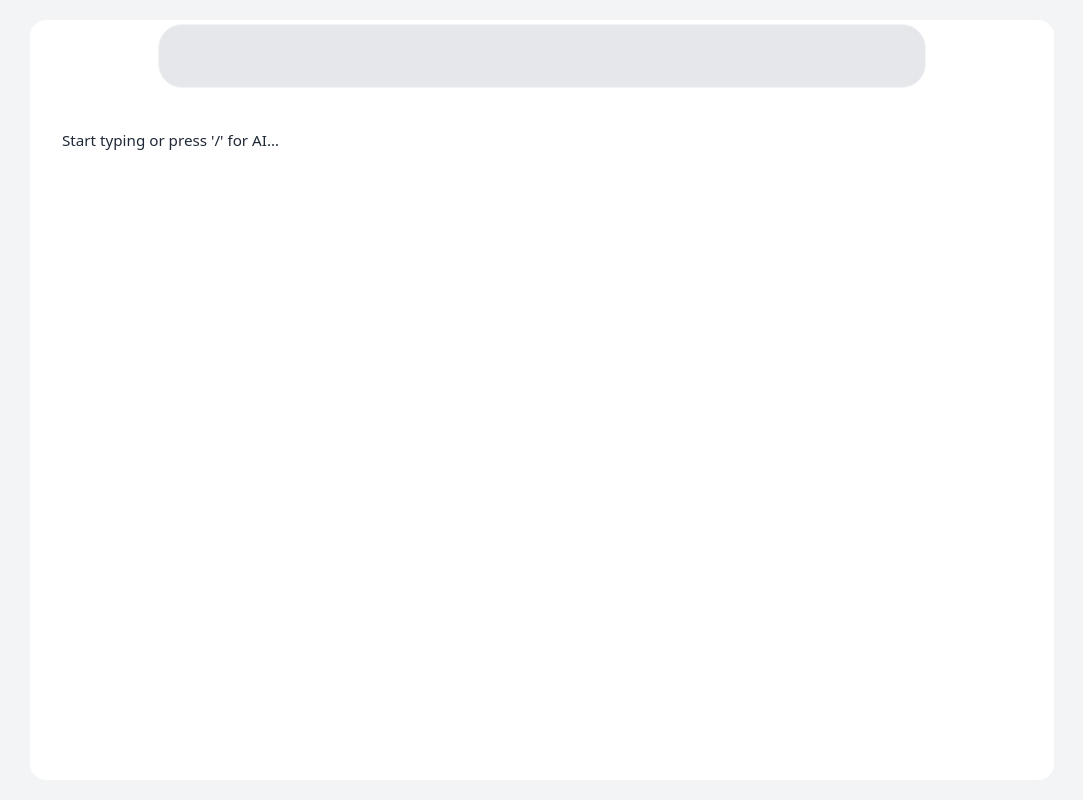
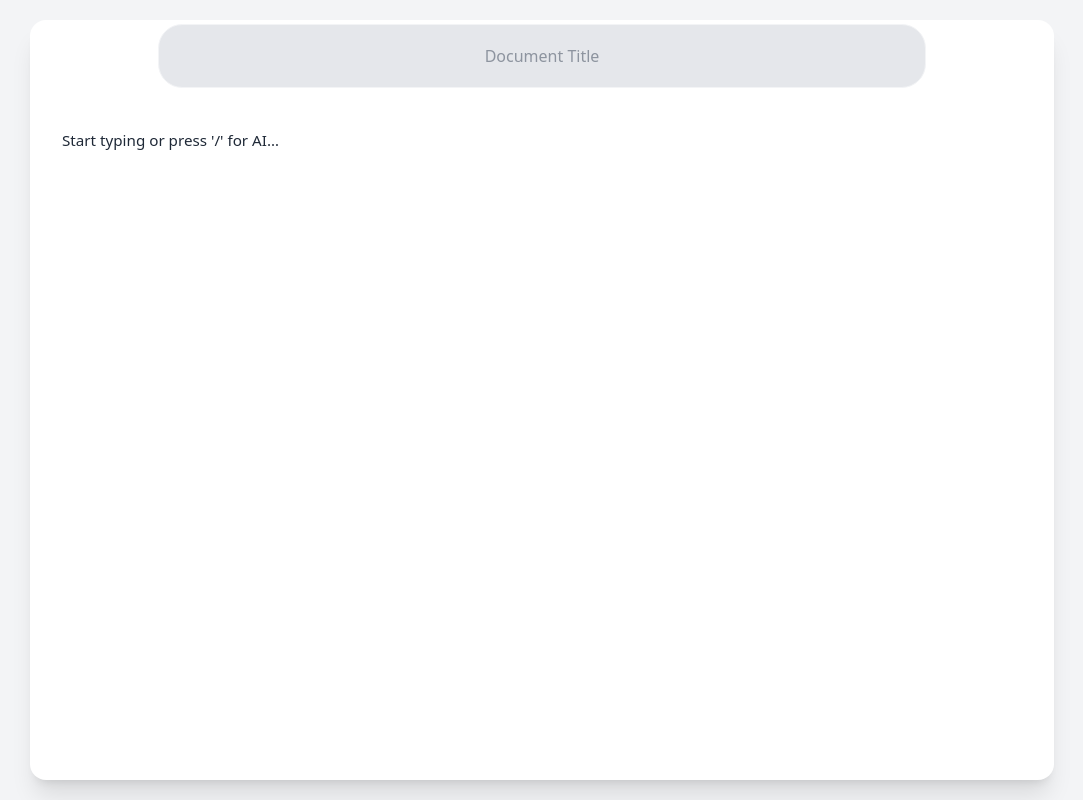
Before and after one commit to Skaff10/Zedit, a React (Vite) app in the folder client/: page /focus in a window 1280 px wide. Shown: the whole page, without its empty margins (98-1181 px from the left). Built offline with nearby package versions, Linux system fonts and the light colour scheme.

Commit message:
Added animation to enter the FocusEditor

```diff
--- a/client/package.json
+++ b/client/package.json
@@ -15,6 +15,7 @@
     "@tiptap/react": "^3.11.1",
     "@tiptap/starter-kit": "^3.11.1",
     "axios": "^1.13.2",
+    "framer-motion": "^12.23.25",
     "react": "^19.2.0",
     "react-dom": "^19.2.0",
     "react-router-dom": "^7.9.6",
--- a/client/src/App.tsx
+++ b/client/src/App.tsx
@@ -7,14 +7,26 @@ import FocusEditor from "./pages/FocusEditor";
 function App() {
   return (
     <BrowserRouter>
-      <Routes>
+      <AnimatedRoutes />
+    </BrowserRouter>
+  );
+}
+
+import { useLocation } from "react-router-dom";
+import { AnimatePresence } from "framer-motion";
+
+function AnimatedRoutes() {
+  const location = useLocation();
+  return (
+    <AnimatePresence mode="wait">
+      <Routes location={location} key={location.pathname}>
         <Route path="/" element={<Home />} />
         <Route path="/login" element={<Login />} />
         <Route path="/signup" element={<Signup />} />
         <Route path="/focus" element={<FocusEditor />} />
         <Route path="*" element={<Navigate to="/" replace />} />
       </Routes>
-    </BrowserRouter>
+    </AnimatePresence>
   );
 }
 
--- a/client/src/components/Board.tsx
+++ b/client/src/components/Board.tsx
@@ -48,14 +48,30 @@ const Column: React.FC<{
   );
 };
 
-const NewZeditCard = () => (
-  <button className="h-32 border-2 border-dashed border-gray-200 rounded-xl flex flex-col items-center justify-center text-gray-400 hover:border-z-blue hover:text-z-blue hover:bg-blue-50 transition-all group cursor-pointer">
-    <span className="text-2xl mb-1 group-hover:scale-110 transition-transform">
-      +
-    </span>
-    <span className="font-medium">Create New Zedit</span>
-  </button>
-);
+import { motion } from "framer-motion";
+import { useNavigate } from "react-router-dom";
+
+const NewZeditCard = () => {
+  const navigate = useNavigate();
+
+  return (
+    <motion.button
+      layoutId="focus-editor-card"
+      onClick={() => navigate("/focus")}
+      className="h-32 w-full border-2 border-dashed border-gray-200 rounded-xl flex flex-col items-center justify-center text-gray-400 hover:border-z-blue hover:text-z-blue hover:bg-blue-50 transition-colors group cursor-pointer bg-white"
+    >
+      <motion.span
+        layoutId="focus-editor-plus"
+        className="text-2xl mb-1 group-hover:scale-110 transition-transform"
+      >
+        +
+      </motion.span>
+      <motion.span layoutId="focus-editor-text" className="font-medium">
+        Create New Zedit
+      </motion.span>
+    </motion.button>
+  );
+};
 
 const ProjectCard: React.FC<{
   title: string;
--- a/client/src/pages/FocusEditor.tsx
+++ b/client/src/pages/FocusEditor.tsx
@@ -2,6 +2,7 @@ import React from "react";
 import { useEditor, EditorContent } from "@tiptap/react";
 import { BubbleMenu } from "@tiptap/react/menus";
 import StarterKit from "@tiptap/starter-kit";
+import { motion } from "framer-motion";
 
 const FocusEditor: React.FC = () => {
   const editor = useEditor({
@@ -20,12 +21,34 @@ const FocusEditor: React.FC = () => {
     }`;
 
   return (
-    <div className="bg-z-gray w-full h-screen  flex justify-center py-5">
-      <div className="w-full max-w-5xl bg-white rounded-2xl flex flex-col pt-1 overflow-hidden">
+    <div className="bg-z-gray w-full h-screen flex justify-center py-5">
+      <motion.div
+        layoutId="focus-editor-card"
+        className="w-full max-w-5xl bg-white rounded-2xl flex flex-col pt-1 overflow-hidden shadow-xl"
+        transition={{ type: "spring", stiffness: 300, damping: 30 }}
+      >
         {/* Top white heading bar (empty for now) */}
-        <div className="h-16 bg-gray-200 self-center  border rounded-r-3xl rounded-l-3xl w-3/4 border-z-gray" />
+        <motion.div
+          initial={{ opacity: 0 }}
+          animate={{ opacity: 1 }}
+          transition={{ delay: 0.2 }}
+          className="h-16 bg-gray-200 self-center border rounded-r-3xl rounded-l-3xl w-3/4 border-z-gray flex items-center justify-center"
+        >
+          {/* Placeholder for Title Input */}
+          <input
+            type="text"
+            placeholder="Document Title"
+            className="bg-transparent border-none outline-none text-center font-medium text-gray-700 w-full px-4"
+            autoFocus
+          />
+        </motion.div>
 
-        <div className="relative p-8">
+        <motion.div
+          initial={{ opacity: 0 }}
+          animate={{ opacity: 1 }}
+          transition={{ delay: 0.3 }}
+          className="relative p-8 flex-1 overflow-y-auto"
+        >
           <BubbleMenu editor={editor}>
             <div className="bg-z-dark text-white rounded-full px-3 py-1 shadow-lg flex items-center gap-1">
               <button
@@ -52,11 +75,11 @@ const FocusEditor: React.FC = () => {
             </div>
           </BubbleMenu>
 
-          <div className="tiptap-editor">
+          <div className="tiptap-editor h-full">
             <EditorContent editor={editor} />
           </div>
-        </div>
-      </div>
+        </motion.div>
+      </motion.div>
     </div>
   );
 };
```
Also changed, not shown: 1 other file (tests, documents, lock files or other folders).
